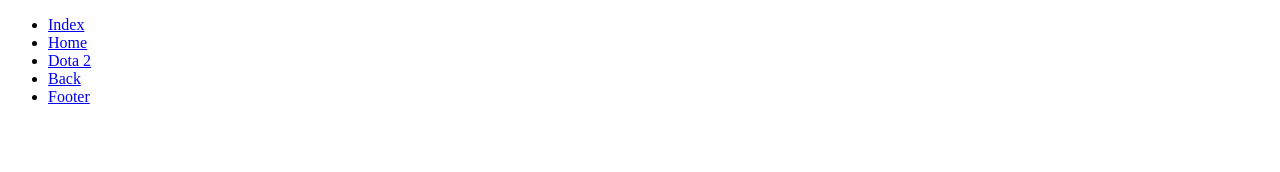
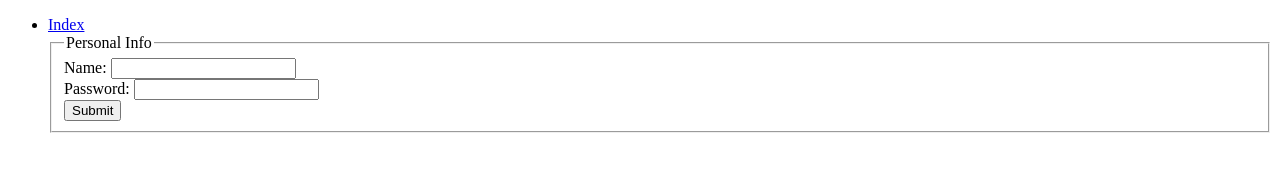
Before and after one commit to CoffeeADey/gittest, a plain HTML site: page index.html in a window 1280 px wide. Drawn offline with Linux system fonts and the light colour scheme.

Commit message:
added from feature1

```diff
--- a/index.html
+++ b/index.html
@@ -7,10 +7,19 @@
 
 <ul>
 	<li><a href="#index">Index</a></li>
-	<li><a href="#home">Home</a></li>
-	<li><a href="#dota2">Dota 2</a></li>
-	<li><a href="#back">Back</a></li>
-	<li><a href="#footer">Footer</a></li>
+
+<form>
+	<fieldset>
+		<legend>Personal Info</legend>
+		Name:
+		<input type="text" name="fullname">
+		<br>
+		Password:
+		<input type="password" name="password">
+		<br>
+		<input type="submit">
+	</fieldset>
+</form>
 </ul>
 </body>
 </html>
```
